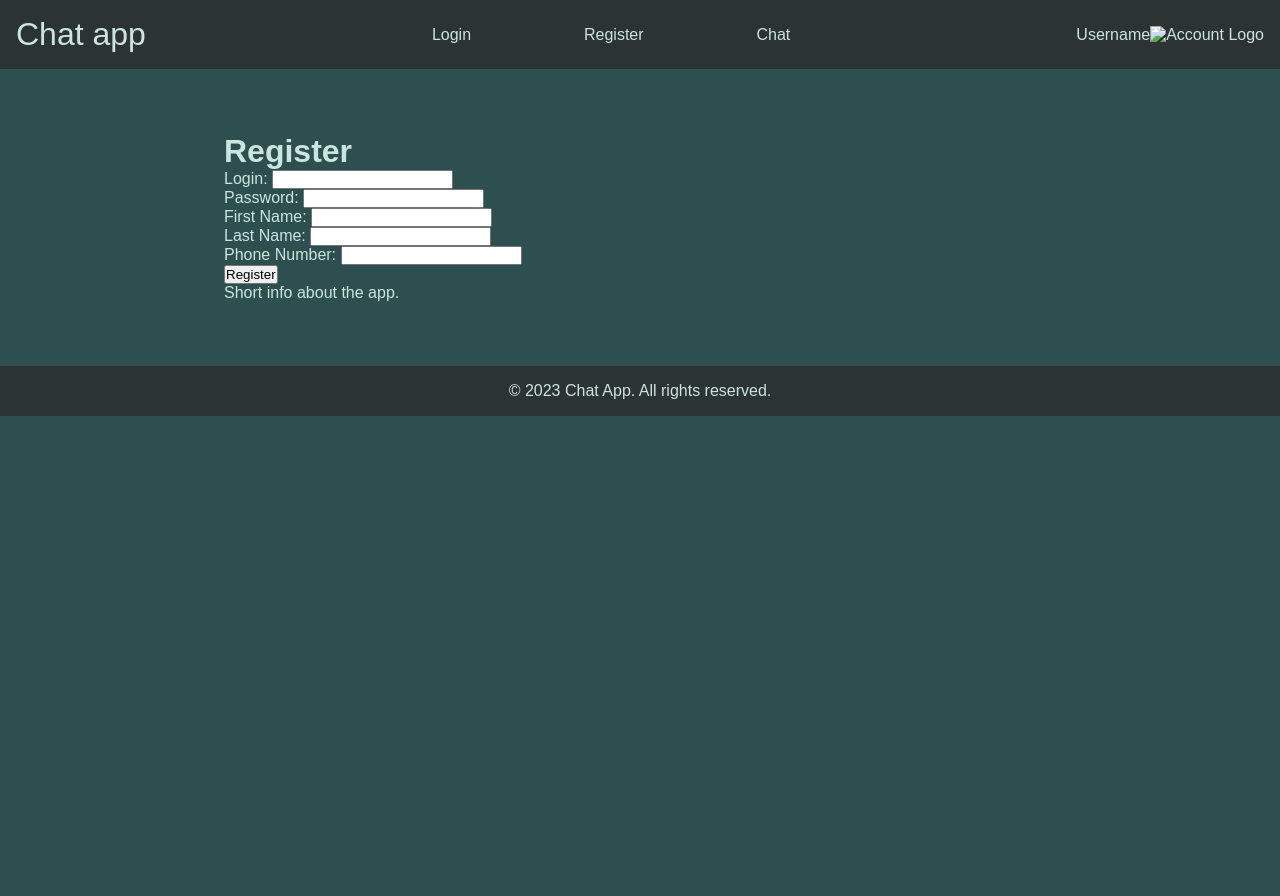
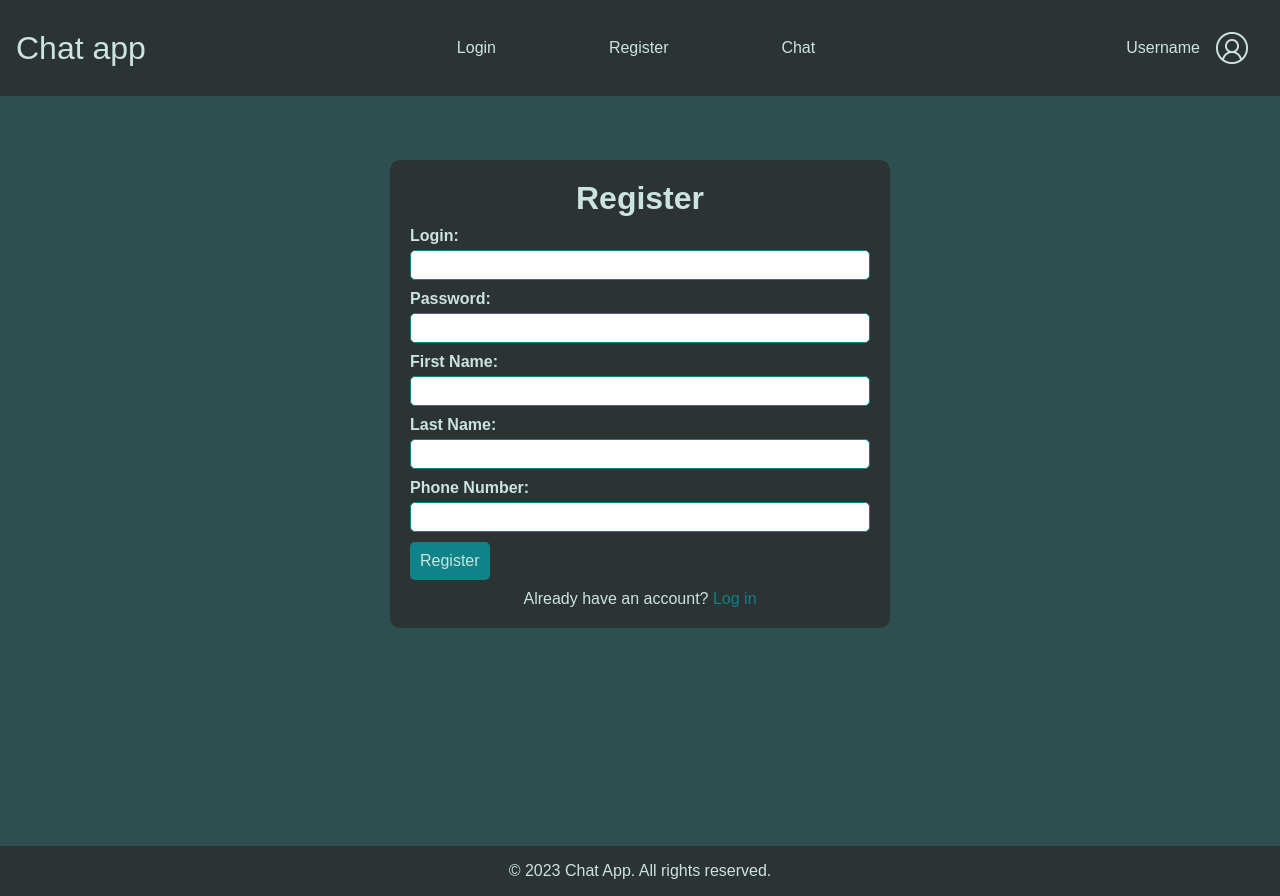
Before and after one commit to OleksandrYu/StaticChatApp, a plain HTML site: page pages/register/register.html in a window 1280 px wide. Before the commit the page ends 800 px from the top, so only its background shows below. Drawn offline with nearby package versions, Linux system fonts and the light colour scheme; files that its build step writes are made by us from their sources.

Commit message:
feat: add register page

```diff
--- a/pages/register/register.html
+++ b/pages/register/register.html
@@ -4,12 +4,12 @@
     <meta charset="UTF-8" />
     <meta name="viewport" content="width=device-width, initial-scale=1.0" />
     <meta http-equiv="X-UA-Compatible" content="ie=edge" />
-    <link rel="stylesheet" href="../SCSS/main.css" />
+    <link rel="stylesheet" href="./register.css" />
     <title>Chat App - Register</title>
   </head>
   <body>
     <header>
-      <div class="logo"><a href="index.html">Chat app</a></div>
+      <div class="logo"><a href="/pages/home/index.html">Chat app</a></div>
       <div class="nav-links">
         <a href="#">Login</a>
         <a href="register.html">Register</a>
@@ -17,10 +17,12 @@
       </div>
       <div class="user-info">
         <span class="username">Username</span>
-        <img src="account-logo.png" alt="Account Logo" />
+        <div class="image-container"></div>
       </div>
     </header>
-    <main>
+
+    <main class="wrapper">
+      <div class="register-container">
         <h1>Register</h1>
         <form>
           <div class="form-group">
@@ -47,8 +49,12 @@
             <button type="submit" class="button">Register</button>
           </div>
         </form>
-      <p>Short info about the app.</p>
+        <p>
+          Already have an account? <a href="/pages/login/login.html">Log in</a>
+        </p>
+      </div>
     </main>
+
     <footer>
       <p>&copy; 2023 Chat App. All rights reserved.</p>
     </footer>
--- a/pages/home/index.scss
+++ b/pages/register/register.scss
@@ -123,7 +123,7 @@ footer {
   margin: 1rem;
   width: 2rem;
   height: 2rem;
-  background-image: url("image1.png");
+  background-image: url("/pages/home/image1.png");
   background-size: cover;
   background-position: center;
   background-repeat: no-repeat;
@@ -146,6 +146,70 @@ footer {
 //   background-color: $primary-color;
 // }
 
+.register-container {
+  width: 500px;
+  margin: 0 auto;
+  border-radius: 10px;
+  background-color: $f4-color;
+  padding: 20px;
+  text-align: center;
+}
+
+h1 {
+  margin-top: 0;
+}
+
+.form-group {
+  margin: 10px 0;
+  text-align: left;
+}
+
+label {
+  display: block;
+  margin-bottom: 5px;
+  font-weight: bold;
+  color: $f1-color;
+}
+
+input {
+  padding: 5px;
+  border-radius: 5px;
+  border: 1px solid $f2-color;
+  width: 100%;
+  box-sizing: border-box;
+  font-size: 16px;
+}
+
+button {
+  padding: 10px;
+  border-radius: 5px;
+  border: none;
+  background-color: $f2-color;
+  color: $f1-color;
+  font-size: 16px;
+  cursor: pointer;
+  transition: background-color 0.3s ease;
+}
+
+button:hover {
+  background-color: $f3-color;
+}
+
+a {
+  color: $f2-color; /* changes the text color of the link */
+  text-decoration: none; /* removes the underline from the link */
+}
+
+a:hover {
+  color: $f1-color; /* changes the text color of the link when hovering over it */
+  text-decoration: underline; /* adds an underline to the link when hovering over it */
+}
+
+a:visited {
+  color: $f2-color; /* changes the text color of the link */
+  text-decoration: none; /* removes the underline from the link */
+}
+
 /* On mobile devices, make button full width */
 @media screen and (max-width: 480px) {
   .button {
```
Also changed, not shown: pages/home/index.html (+1 -1 lines), pages/register/register.css, 2 other files. Lines whose indentation alone changed are shown as unchanged.
